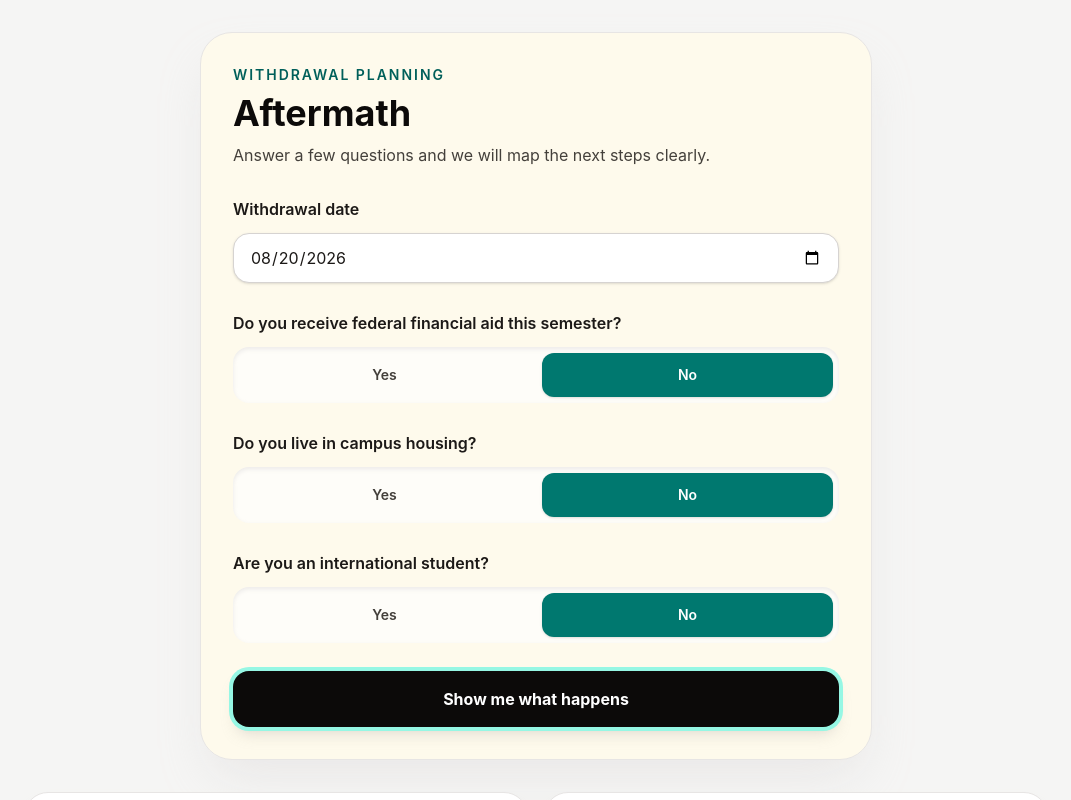
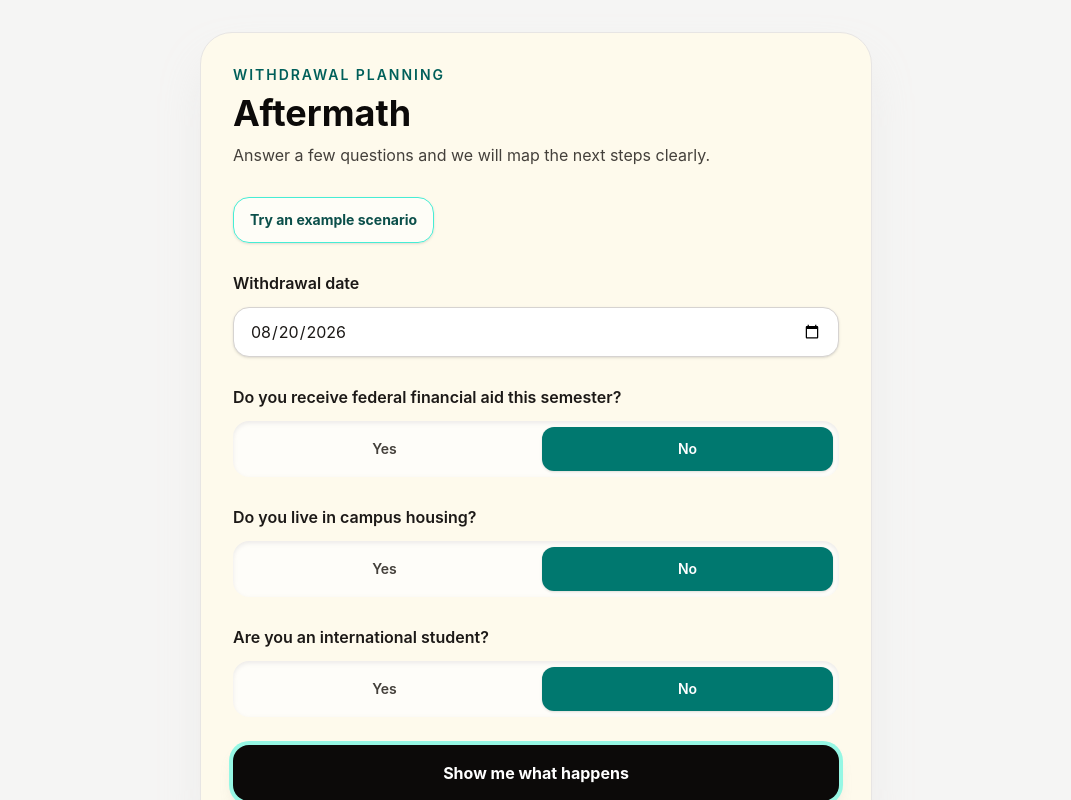
Before and after one commit to ToshitDev/Aftermath, a React (Vite) app: page / in a window 1280 px wide. Both pictures are taken after a click on the button "Show me what happens". Shown: the top 800 px of the page, without its empty margins (104-1175 px from the left). Built offline with nearby package versions, Linux system fonts and the light colour scheme.

Commit message:
feat: add try-an-example auto-fill button

```diff
--- a/src/App.jsx
+++ b/src/App.jsx
@@ -4,16 +4,27 @@ import ResultCards from './components/ResultCards.jsx'
 
 function App() {
   const [withdrawalValues, setWithdrawalValues] = useState(null)
+  const [isExampleResult, setIsExampleResult] = useState(false)
 
-  function handleWithdrawalSubmit(values) {
+  function handleWithdrawalSubmit(values, { isExample = false } = {}) {
     setWithdrawalValues(values)
+    setIsExampleResult(isExample)
   }
 
   return (
     <div className="min-h-screen bg-stone-100 px-4 py-8 text-stone-950 sm:px-6 lg:px-8">
       <main className="mx-auto flex min-h-[calc(100vh-4rem)] w-full max-w-5xl flex-col items-center justify-center gap-8">
         <WithdrawalForm onSubmit={handleWithdrawalSubmit} />
-        {withdrawalValues && <ResultCards {...withdrawalValues} />}
+        {withdrawalValues && (
+          <div className="w-full max-w-5xl space-y-3">
+            {isExampleResult && (
+              <p className="inline-flex rounded-full border border-teal-200 bg-teal-50 px-3 py-1.5 text-sm font-semibold text-teal-900">
+                Example: Maya, a GMU student withdrawing mid-semester
+              </p>
+            )}
+            <ResultCards {...withdrawalValues} />
+          </div>
+        )}
       </main>
     </div>
   )
--- a/src/components/WithdrawalForm.jsx
+++ b/src/components/WithdrawalForm.jsx
@@ -40,6 +40,14 @@ function YesNoToggle({ legend, name, value, onChange }) {
   )
 }
 
+const EXAMPLE_VALUES = {
+  withdrawalDate: '2026-10-14',
+  receivesFederalAid: true,
+  federalAidAmount: 8000,
+  livesInHousing: true,
+  isInternational: false,
+}
+
 function WithdrawalForm({ onSubmit }) {
   const [withdrawalDate, setWithdrawalDate] = useState(getToday)
   const [receivesFederalAid, setReceivesFederalAid] = useState(false)
@@ -66,6 +74,15 @@ function WithdrawalForm({ onSubmit }) {
     })
   }
 
+  function handleExampleClick() {
+    setWithdrawalDate(EXAMPLE_VALUES.withdrawalDate)
+    setReceivesFederalAid(EXAMPLE_VALUES.receivesFederalAid)
+    setFederalAidAmount(String(EXAMPLE_VALUES.federalAidAmount))
+    setLivesInHousing(EXAMPLE_VALUES.livesInHousing)
+    setIsInternational(EXAMPLE_VALUES.isInternational)
+    onSubmit(EXAMPLE_VALUES, { isExample: true })
+  }
+
   return (
     <form
       onSubmit={handleSubmit}
@@ -80,6 +97,14 @@ function WithdrawalForm({ onSubmit }) {
           Answer a few questions and we will map the next steps clearly.
         </p>
       </div>
+
+      <button
+        type="button"
+        onClick={handleExampleClick}
+        className="inline-flex w-full items-center justify-center rounded-2xl border border-teal-300 bg-white/60 px-4 py-3 text-sm font-bold text-teal-900 shadow-sm transition hover:border-teal-500 hover:bg-teal-50 focus:outline-none focus:ring-4 focus:ring-teal-100 sm:w-auto"
+      >
+        Try an example scenario
+      </button>
 
       <div className="space-y-3">
         <label htmlFor="withdrawal-date" className="block text-base font-semibold text-stone-900">
```
